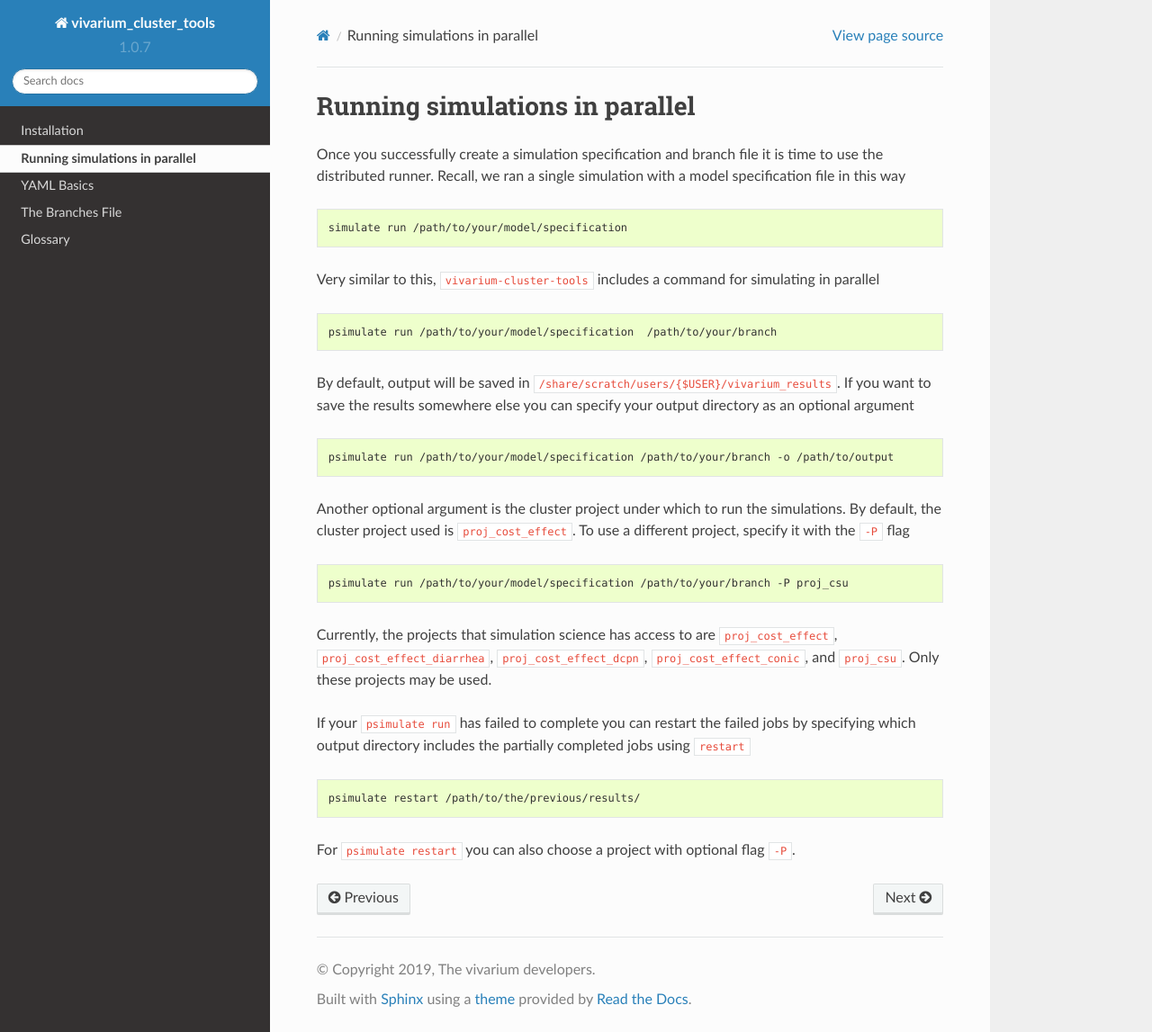
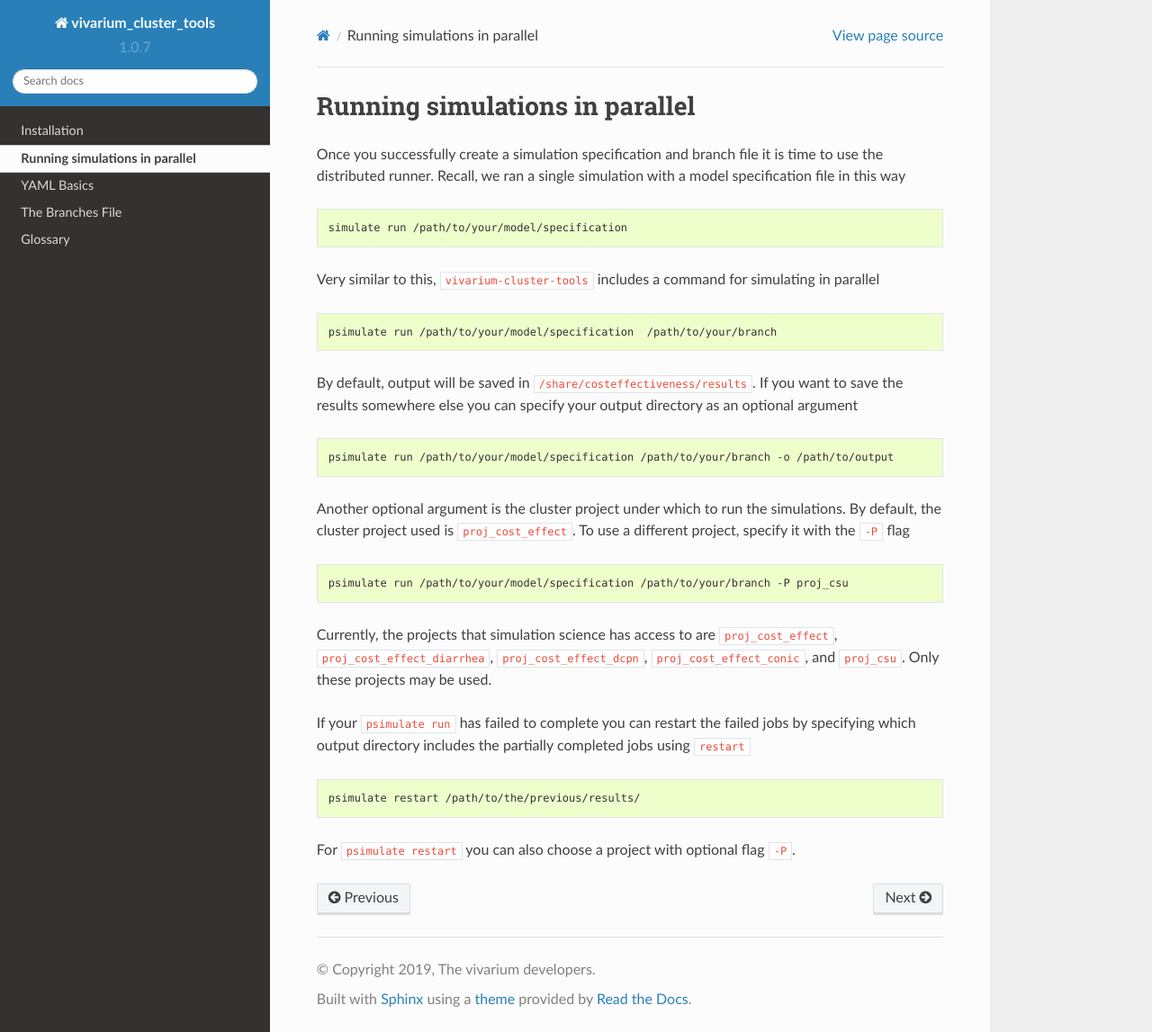
Before and after one commit to ihmeuw/vivarium_cluster_tools, a Sphinx documentation site: the page built from docs/source/distributed_runner.rst, in a window 1280 px wide and 1147 px high. Shown: the whole window at 90% size. Built offline with Sphinx 7.4.7 and the Read the Docs theme 2.0.0, drawn with Linux system fonts in a browser that asks for light colours.

Commit message:
Update default output path in docs

```diff
--- a/docs/source/distributed_runner.rst
+++ b/docs/source/distributed_runner.rst
@@ -19,7 +19,7 @@ Very similar to this, ``vivarium-cluster-tools`` includes a command for simulati
 
     psimulate run /path/to/your/model/specification  /path/to/your/branch
 
-By default, output will be saved in ``/share/scratch/users/{$USER}/vivarium_results``. If you want to save the
+By default, output will be saved in ``/share/costeffectiveness/results``. If you want to save the
 results somewhere else you can specify your output directory as an optional argument
 
 .. code-block:: console
```
